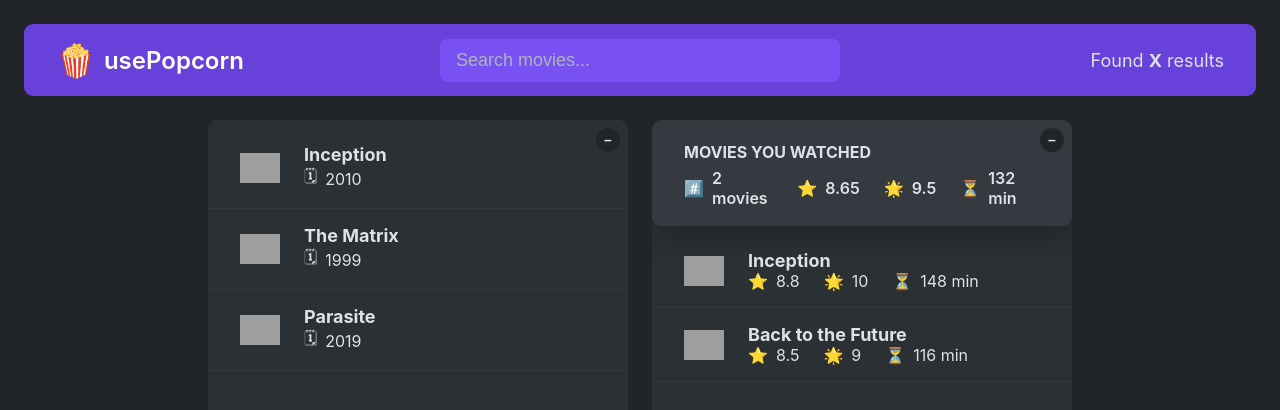
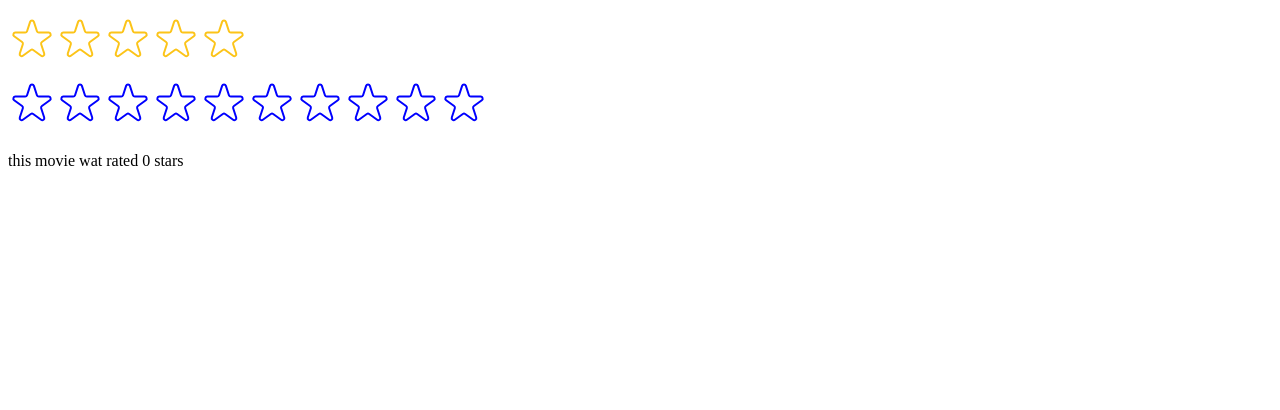
Before and after one commit to Mderavi/movie_list-, a React (Create React App) app: page / in a window 1280 px wide. Shown: the top 410 px of the page. Built offline with nearby package versions, Linux system fonts and the light colour scheme; grey boxes are pictures that could not be loaded.

Commit message:
add the reuseable componnet

```diff
--- a/src/App.js
+++ b/src/App.js
@@ -51,19 +51,31 @@ const average = (arr) =>
   arr.reduce((acc, cur, i, arr) => acc + cur / arr.length, 0);
 
 export default function App() {
+  const [movies, setMovies] = useState(tempMovieData);
+  const [watched, setWatched] = useState(tempWatchedData);
   return (
     <>
-      <Navbar />
-      <Main />
+      <NavBar>
+        <Search />
+        <NumResult movies={movies} />
+      </NavBar>
+      <Main>
+        <Box>
+          <MoviList movies={movies} />
+        </Box>
+        <Box>
+          <WachedSummary watched={watched} />
+          <WatchedMovieList watched={watched} />
+        </Box>
+      </Main>
     </>
   );
 }
-function Navbar() {
+function NavBar({ children }) {
   return (
     <nav className="nav-bar">
       <Logo />
-      <Search />
-      <NumResult />
+      {children}
     </nav>
   );
 }
@@ -90,40 +102,18 @@ function Search() {
   );
 }
 
-function NumResult() {
+function NumResult({ movies }) {
   return (
     <p className="num-results">
-      Found <strong>X</strong> results
+      Found <strong>{movies.length}</strong> results
     </p>
   );
 }
-function Main() {
-  return (
-    <main className="main">
-      <ListBox />
-      <WatchedBox />
-    </main>
-  );
+function Main({ children }) {
+  return <main className="main">{children}</main>;
 }
 
-function ListBox() {
-  const [isOpen1, setIsOpen1] = useState(true);
-
-  return (
-    <div className="box">
-      <button
-        className="btn-toggle"
-        onClick={() => setIsOpen1((open) => !open)}
-      >
-        {isOpen1 ? "–" : "+"}
-      </button>
-      {isOpen1 && <MoviList />}
-    </div>
-  );
-}
-
-function MoviList() {
-  const [movies, setMovies] = useState(tempMovieData);
+function MoviList({ movies }) {
   return (
     <ul className="list">
       {movies?.map((movie) => (
@@ -147,49 +137,39 @@ function Movie({ movie }) {
     </li>
   );
 }
-function WatchedBox() {
-  const [watched, setWatched] = useState(tempWatchedData);
 
-  const [isOpen2, setIsOpen2] = useState(true);
+function Box({ children }) {
+  const [isOpen, setIsOpen] = useState(true);
 
   return (
     <div className="box">
-      <button
-        className="btn-toggle"
-        onClick={() => setIsOpen2((open) => !open)}
-      >
-        {isOpen2 ? "–" : "+"}
+      <button className="btn-toggle" onClick={() => setIsOpen((open) => !open)}>
+        {isOpen ? "–" : "+"}
       </button>
-      {isOpen2 && (
-        <>
-          <WachedSummary watched={watched} />
-          <ul className="list">
-            {watched.map((movie) => (
-              <li key={movie.imdbID}>
-                <img src={movie.Poster} alt={`${movie.Title} poster`} />
-                <h3>{movie.Title}</h3>
-                <div>
-                  <p>
-                    <span>⭐️</span>
-                    <span>{movie.imdbRating}</span>
-                  </p>
-                  <p>
-                    <span>🌟</span>
-                    <span>{movie.userRating}</span>
-                  </p>
-                  <p>
-                    <span>⏳</span>
-                    <span>{movie.runtime} min</span>
-                  </p>
-                </div>
-              </li>
-            ))}
-          </ul>
-        </>
-      )}
+      {isOpen && children}
     </div>
   );
 }
+// function WatchedBox() {
+//
+//   const [isOpen2, setIsOpen2] = useState(true);
+
+//   return (
+//     <div className="box">
+//       <button
+//         className="btn-toggle"
+//         onClick={() => setIsOpen2((open) => !open)}
+//       >
+//         {isOpen2 ? "–" : "+"}
+//       </button>
+//       {isOpen2 && (
+//         <>
+//
+//         </>
+//       )}
+//     </div>
+//   );
+// }
 
 function WachedSummary({ watched }) {
   const avgImdbRating = average(watched.map((movie) => movie.imdbRating));
@@ -219,3 +199,36 @@ function WachedSummary({ watched }) {
     </div>
   );
 }
+
+function WatchedMovieList({ watched }) {
+  return (
+    <ul className="list">
+      {watched.map((movie) => (
+        <WhatchedMovie movie={movie} key={movie.imdbID} />
+      ))}
+    </ul>
+  );
+}
+
+function WhatchedMovie({ movie }) {
+  return (
+    <li key={movie.imdbID}>
+      <img src={movie.Poster} alt={`${movie.Title} poster`} />
+      <h3>{movie.Title}</h3>
+      <div>
+        <p>
+          <span>⭐️</span>
+          <span>{movie.imdbRating}</span>
+        </p>
+        <p>
+          <span>🌟</span>
+          <span>{movie.userRating}</span>
+        </p>
+        <p>
+          <span>⏳</span>
+          <span>{movie.runtime} min</span>
+        </p>
+      </div>
+    </li>
+  );
+}
--- /dev/null
+++ b/src/StarRating.js
@@ -0,0 +1,144 @@
+import { useState } from "react";
+import PropTypes from "prop-types";
+
+const containerStyle = {
+  display: "flex",
+  alignItems: "center",
+  gap: "16px",
+};
+const starContainerStyle = {
+  display: "flex",
+};
+
+StarRating.propTypes = {
+  maxRating: PropTypes.number,
+  defaultRating: PropTypes.number,
+  color: PropTypes.string,
+  size: PropTypes.number,
+  tooltips: PropTypes.array,
+  className: PropTypes.string,
+  onSetRating: PropTypes.func,
+};
+
+export default function StarRating({
+  maxRating = 5,
+  color = "#fcc419",
+  size = 48,
+  className = "",
+  onChange = () => {},
+  tooltips = [],
+  allowHalf = false,
+  defaultRating = 0,
+  onSetRating,
+}) {
+  const [rating, setRating] = useState(defaultRating);
+  const [tempRating, setTempRating] = useState(0);
+
+  function handleRating(rating) {
+    setRating(rating);
+    onChange(rating); // Notify parent about rating change
+    onSetRating(rating);
+  }
+
+  const textStyle = {
+    lineHeight: "1",
+    marging: "0",
+    color,
+    fontSize: `${size / 1.5}px`,
+  };
+
+  return (
+    <div style={containerStyle} className={className}>
+      <div style={starContainerStyle}>
+        {Array.from({ length: maxRating }, (_, i) => (
+          <Star
+            key={i}
+            onRate={() => handleRating(i + 1)}
+            full={tempRating ? tempRating >= i + 1 : rating >= i + 1}
+            index={i + 1}
+            onHoverIn={() => setTempRating(i + 1)}
+            onHoverOut={() => setTempRating(0)}
+            color={color}
+            size={size}
+            tooltips={tooltips[i] || null}
+            allowHalf={allowHalf}
+          />
+        ))}
+      </div>
+      <p style={textStyle}>
+        {tooltips.length === maxRating
+          ? tooltips[tempRating ? tempRating - 1 : rating - 1]
+          : tempRating || rating || ""}
+      </p>
+    </div>
+  );
+}
+
+function Star({
+  onRate,
+  full,
+  index,
+  onHoverIn,
+  onHoverOut,
+  color,
+  size,
+  tooltips,
+}) {
+  const starStyle = {
+    width: `${size}px`,
+    height: `${size}px`,
+    dispaly: "block",
+    cursor: "pointer",
+  };
+  const tooltipStyle = {
+    position: "absolute",
+    top: "-24px",
+    backgroundColor: "black",
+    color: "white",
+    padding: "4px 8px",
+    borderRadius: "4px",
+    fontSize: "12px",
+    whiteSpace: "nowrap",
+    zIndex: 1,
+  };
+  return (
+    <div
+      role="button"
+      aria-label={`Rate ${index}`}
+      style={starStyle}
+      onClick={onRate}
+      //hover on the svg
+      onMouseEnter={onHoverIn}
+      onMouseLeave={onHoverOut}
+      onKeyDown={(e) => (e.key === "Enter" || e.key === " ") && onRate()}
+    >
+      {tooltips && <div style={tooltipStyle}>{tooltips}</div>}
+      <span>
+        {full ? (
+          <svg
+            xmlns="http://www.w3.org/2000/svg"
+            viewBox="0 0 20 20"
+            fill={color}
+            stroke={color}
+          >
+            <path d="M9.049 2.927c.3-.921 1.603-.921 1.902 0l1.07 3.292a1 1 0 00.95.69h3.462c.969 0 1.371 1.24.588 1.81l-2.8 2.034a1 1 0 00-.364 1.118l1.07 3.292c.3.921-.755 1.688-1.54 1.118l-2.8-2.034a1 1 0 00-1.175 0l-2.8 2.034c-.784.57-1.838-.197-1.539-1.118l1.07-3.292a1 1 0 00-.364-1.118L2.98 8.72c-.783-.57-.38-1.81.588-1.81h3.461a1 1 0 00.951-.69l1.07-3.292z" />
+          </svg>
+        ) : (
+          <svg
+            xmlns="http://www.w3.org/2000/svg"
+            fill="none"
+            viewBox="0 0 24 24"
+            stroke={color}
+          >
+            <path
+              strokeLinecap="round"
+              strokeLinejoin="round"
+              strokeWidth="{2}"
+              d="M11.049 2.927c.3-.921 1.603-.921 1.902 0l1.519 4.674a1 1 0 00.95.69h4.915c.969 0 1.371 1.24.588 1.81l-3.976 2.888a1 1 0 00-.363 1.118l1.518 4.674c.3.922-.755 1.688-1.538 1.118l-3.976-2.888a1 1 0 00-1.176 0l-3.976 2.888c-.783.57-1.838-.197-1.538-1.118l1.518-4.674a1 1 0 00-.363-1.118l-3.976-2.888c-.784-.57-.38-1.81.588-1.81h4.914a1 1 0 00.951-.69l1.519-4.674z"
+            />
+          </svg>
+        )}
+      </span>
+    </div>
+  );
+}
--- a/src/index.css
+++ b/src/index.css
@@ -54,7 +54,7 @@ body {
   max-width: 42rem;
   background-color: var(--color-background-500);
   border-radius: 0.9rem;
-  overflow: scroll;
+  /* overflow: scroll; */
   position: relative;
 }
 
@@ -138,7 +138,7 @@ body {
 .list {
   list-style: none;
   padding: 0.8rem 0;
-  overflow: scroll;
+  /* overflow: scroll; */
 }
 
 .list-watched {
--- a/src/index.js
+++ b/src/index.js
@@ -1,11 +1,27 @@
-import React from "react";
+import React, { useState } from "react";
 import ReactDOM from "react-dom/client";
-import "./index.css";
-import App from "./App";
+//import "./index.css";
+//import App from "./App";
+import StarRating from "./StarRating";
 
+// use the rarting somewhere else
+function Test() {
+  const [movieRating, setmovieRating] = useState(0);
+  return (
+    <div>
+      <StarRating color="blue" maxRating={10} onSetRating={setmovieRating} />
+      <p>this movie wat rated {movieRating} stars</p>
+    </div>
+  );
+}
 const root = ReactDOM.createRoot(document.getElementById("root"));
 root.render(
   <React.StrictMode>
-    <App />
+    {/* <App /> */}
+    <StarRating
+      maxRating={5}
+      tooltips={["terrible", "bad", "nutural", "good", "fantastic"]}
+    />
+    <Test />
   </React.StrictMode>
 );
```
